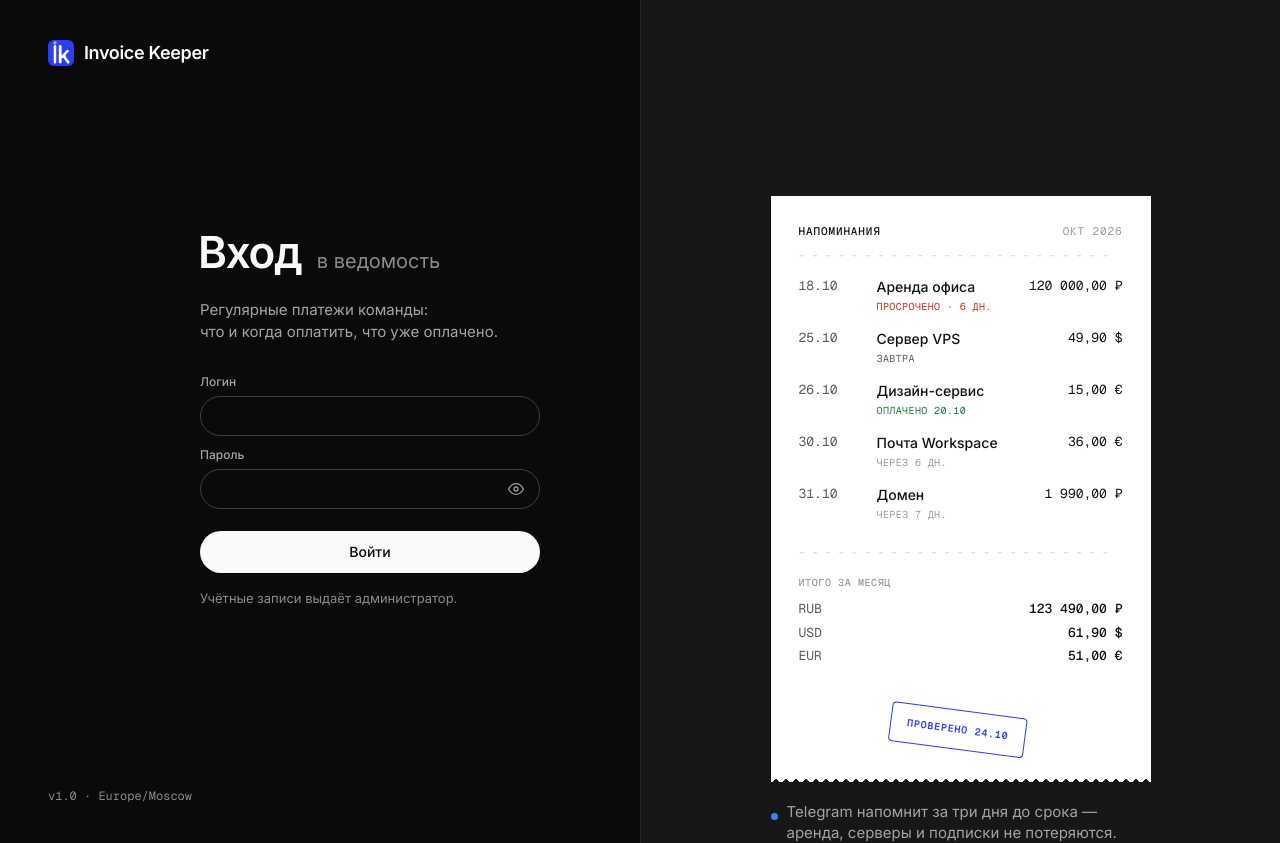
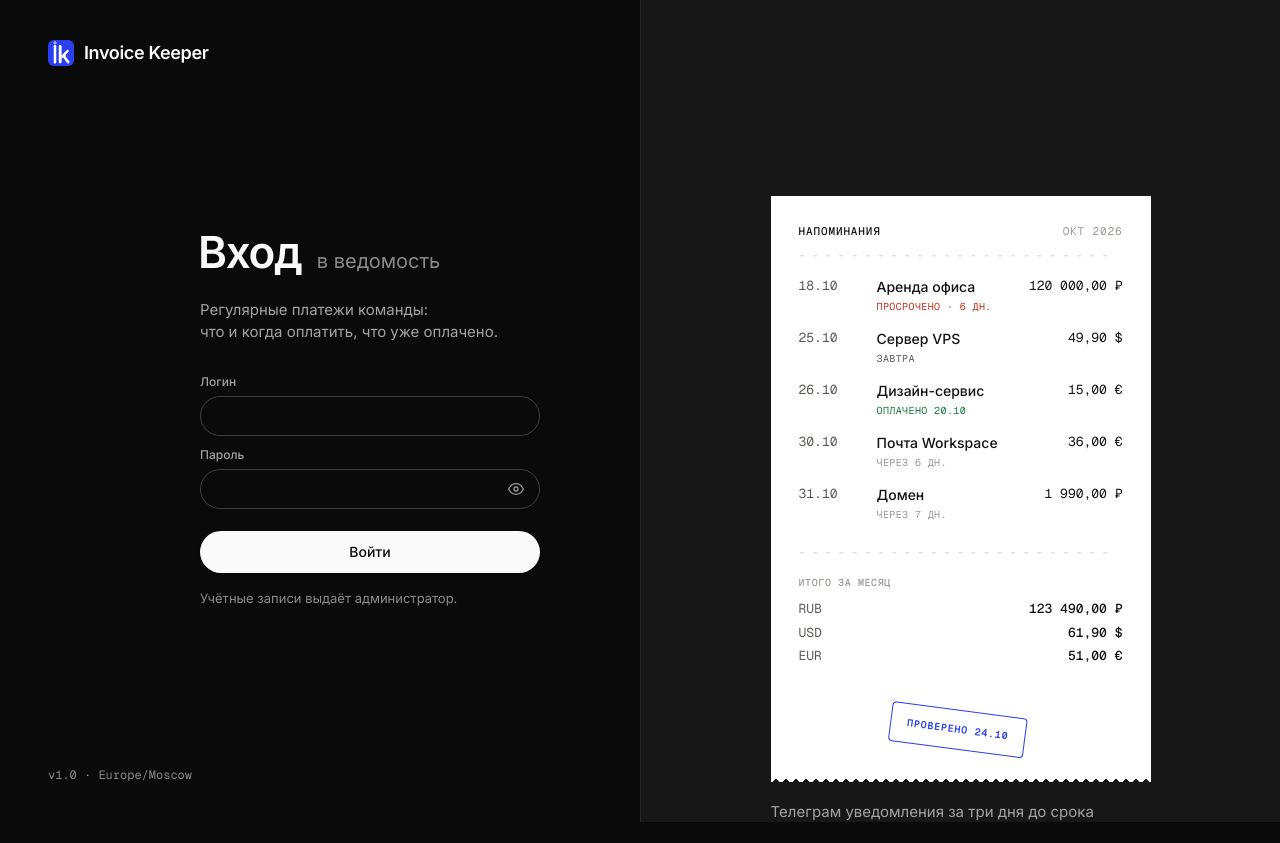
Before and after one commit to Vladovpo/rust-cli-calculator, a Nuxt app in the folder frontend/: page /login in a window 1280 px wide. After the commit the page ends 822 px from the top, so only its background shows below. Built offline with nearby package versions, Linux system fonts and the light colour scheme.

Commit message:
frontend: подпись под чеком на входе без точки, новый текст

```diff
--- a/frontend/app/components/LoginReceipt.vue
+++ b/frontend/app/components/LoginReceipt.vue
@@ -35,10 +35,7 @@ const lines = [
       </div>
     </div>
 
-    <p class="caption italic">
-      <span class="dot" />
-      Telegram напомнит за три дня до срока —<br>аренда, серверы и подписки не потеряются.
-    </p>
+    <p class="caption italic">Телеграм уведомления за три дня до срока</p>
   </div>
 </template>
 
@@ -150,20 +147,9 @@ const lines = [
 }
 
 .caption {
-  display: flex;
-  gap: 9px;
   margin-top: 26px;
   font-size: 15px;
   line-height: 21px;
   color: var(--ink-2);
 }
-
-.dot {
-  flex-shrink: 0;
-  width: 7px;
-  height: 7px;
-  margin-top: 12px;
-  border-radius: 50%;
-  background: var(--accent);
-}
 </style>
```
